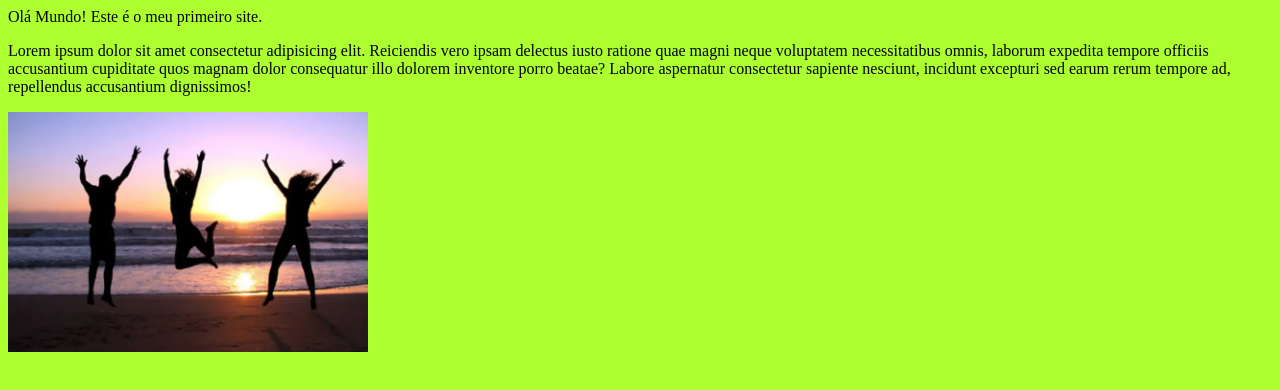
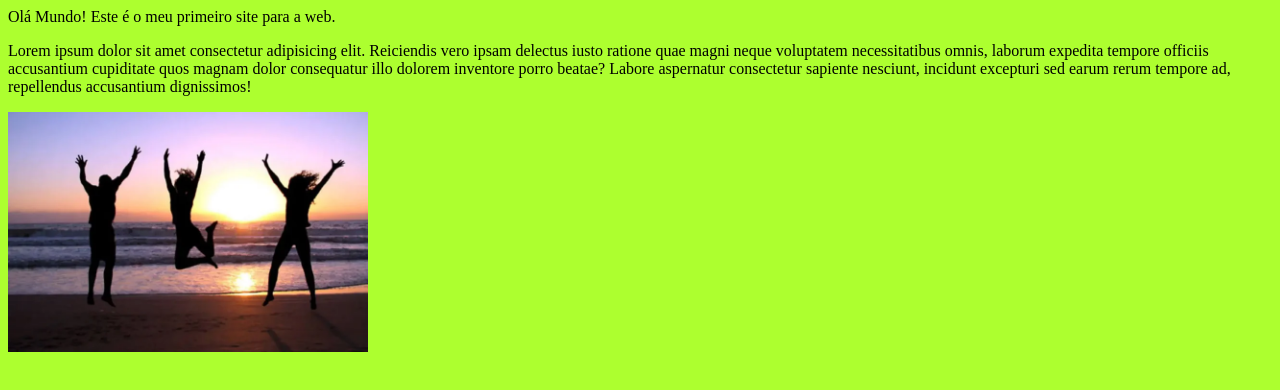
Before and after one commit to rafaelvasconcelos-dev/ProjetoWeb1, a plain HTML site: page index.html in a window 1280 px wide. Drawn offline with Linux system fonts and the light colour scheme.

Commit message:
UPDATE index.html

```diff
--- a/index.html
+++ b/index.html
@@ -7,7 +7,7 @@
   <link rel="stylesheet" href="style.css">
 </head>
 <body>
-  Olá Mundo! Este é o meu primeiro site.<br>
+  Olá Mundo! Este é o meu primeiro site para a web.<br>
 
   <p>Lorem ipsum dolor sit amet consectetur adipisicing elit. Reiciendis vero ipsam delectus iusto ratione quae magni neque voluptatem necessitatibus omnis, laborum expedita tempore officiis accusantium cupiditate quos magnam dolor consequatur illo dolorem inventore porro beatae? Labore aspernatur consectetur sapiente nesciunt, incidunt excepturi sed earum rerum tempore ad, repellendus accusantium dignissimos!</p>
 
```
